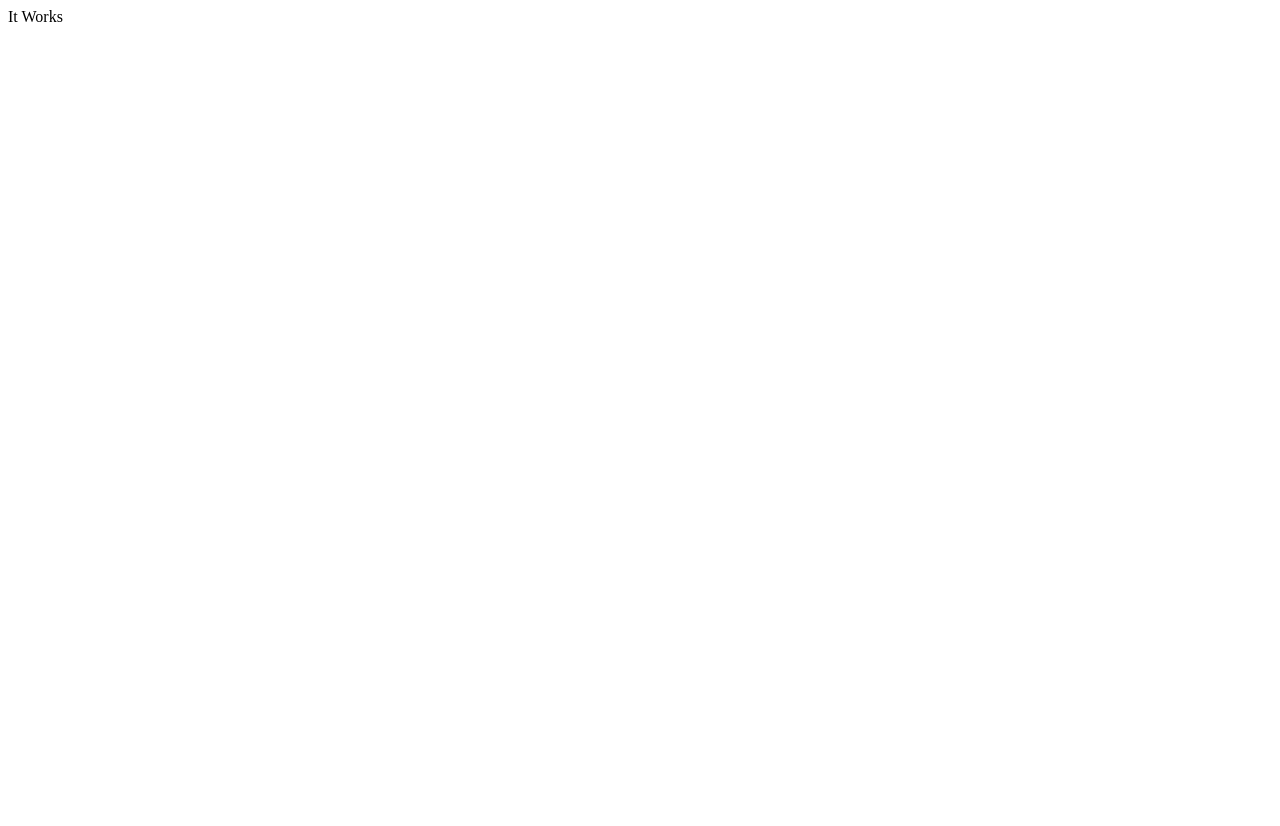
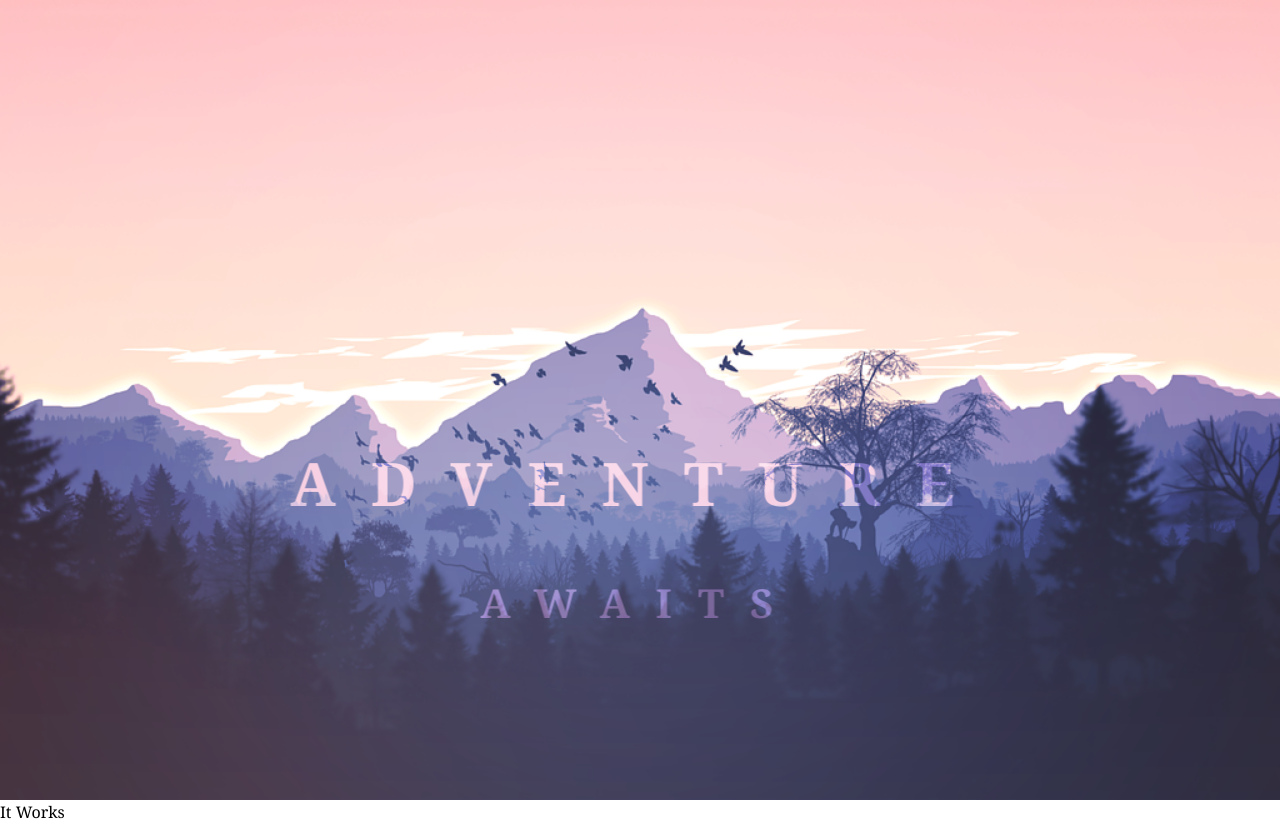
Before and after one commit to Krom121/Django-Travel, a Django app: page /about/ in a window 1280 px wide. Before the commit the page is almost empty. Before the commit the page ends 22 px from the top, so only its background shows below. Run offline with Django 3.2, Linux system fonts and the light colour scheme.

Commit message:
basetemp+html+css+floatgird+header

```diff
--- a/travel/pages/static/css/main.css
+++ b/travel/pages/static/css/main.css
@@ -0,0 +1,106 @@
+*,
+*::after,
+*::before {
+  margin: 0;
+  padding: 0;
+  box-sizing: inherit; }
+
+html {
+  font-size: 62.5%; }
+  @media (max-width: 75em) {
+    html {
+      font-size: 56.25%; } }
+  @media (max-width: 56.25em) {
+    html {
+      font-size: 50%; } }
+  @media (min-width: 112.5em) {
+    html {
+      font-size: 75%; } }
+
+body {
+  box-sizing: border-box;
+  overflow-x: hidden; }
+  @media (max-width: 56.25em) {
+    body {
+      padding: 0; } }
+
+body {
+  font-family: Georgia, 'Times New Roman', Times, serif;
+  font-weight: 400;
+  font-size: 1.6rem;
+  line-height: 1.6; }
+
+.heading-primary {
+  color: #f7cecf;
+  text-transform: uppercase;
+  backface-visibility: hidden;
+  margin-bottom: 5rem;
+  mix-blend-mode: difference; }
+  .heading-primary--main {
+    display: block;
+    font-size: 6rem;
+    letter-spacing: 3.5rem;
+    margin-bottom: 4rem;
+    animation: moveInLeft 2s ease-out; }
+  .heading-primary--sub {
+    display: block;
+    font-size: 4rem;
+    letter-spacing: 2.6rem;
+    animation: moveInRight 2s ease-out; }
+
+.text-box {
+  position: absolute;
+  top: 70%;
+  left: 50%;
+  transform: translate(-50%, -50%);
+  text-align: center;
+  mix-blend-mode: overlay;
+  outline: none; }
+
+.row {
+  max-width: 114rem;
+  margin: 0 auto; }
+  .row:not(:last-child) {
+    margin-bottom: 8rem; }
+    @media (max-width: 56.25em) {
+      .row:not(:last-child) {
+        margin-bottom: 6rem; } }
+  @media (max-width: 56.25em) {
+    .row {
+      max-width: 60rem;
+      padding: 0 3rem; } }
+  .row::after {
+    content: "";
+    display: table;
+    clear: both; }
+  .row [class^="col-"] {
+    float: left; }
+    .row [class^="col-"]:not(:last-child) {
+      margin-right: 6rem; }
+      @media (max-width: 56.25em) {
+        .row [class^="col-"]:not(:last-child) {
+          margin-right: 0;
+          margin-bottom: 6rem; } }
+    @media (max-width: 56.25em) {
+      .row [class^="col-"] {
+        width: 100% !important; } }
+  .row .col-1-of-2 {
+    width: calc((100% - 6rem)/ 2); }
+  .row .col-1-of-3 {
+    width: calc((100% - 2 * 6rem) / 3); }
+  .row .col-2-of-3 {
+    width: calc( 2 * ((100% - 2 * 6rem) / 3 ) + 6rem); }
+  .row .col-1-of-4 {
+    width: calc((100% - 3 * 6rem) / 4); }
+  .row .col-2-of-4 {
+    width: calc( 2 * ((100% - 3 * 6rem) / 4 ) + 6rem); }
+  .row .col-3-of-4 {
+    width: calc( 3 * ((100% - 2 * 6rem) / 3 ) + 2 * 6rem); }
+
+.header {
+  height: 100vh;
+  background-image: url(../img/mountains.png);
+  background-size: cover;
+  background-position: center; }
+
+/*# sourceMappingURL=main.css.map */
--- a/travel/pages/static/scss/abstract/_mixins.scss
+++ b/travel/pages/static/scss/abstract/_mixins.scss
@@ -0,0 +1,32 @@
+@mixin clearfix{
+    &::after{
+        content: "";
+        display: table;
+        clear: both;
+    }
+}
+
+@mixin abscenter {
+    position: absolute;
+    top: 50%;
+    left: 50%;
+    transform: translate(-50%, -50%);
+}
+
+@mixin respond($breakpoint) {
+    @if $breakpoint == phone {
+        @media (max-width: 37.5em) {@content};
+    }
+
+    @if $breakpoint == tab-port {
+        @media (max-width: 56.25em) {@content};
+    }
+
+    @if $breakpoint == tab-land {
+        @media (max-width: 75em) {@content};
+    }
+
+    @if $breakpoint == big-desktop {
+        @media (min-width: 112.5em) {@content};
+    }
+}
--- a/travel/pages/static/scss/abstract/_variables.scss
+++ b/travel/pages/static/scss/abstract/_variables.scss
@@ -0,0 +1,32 @@
+// main colors
+
+$color-primary-light:#778899;
+$color-primary-dark:#2F4F4F;
+
+// bg-colors
+
+$primary-bg-color:#D3D3D3;
+$secondary-bg-color:#DCDCDC;
+
+// font colors
+
+$primary-font-color: #eee;
+$secondary-font-color: #344;
+
+// font sizes
+
+$default-font-size: 1.6rem;
+
+// heading sizes
+
+$small-heading-font-size: 2rem;
+$medium-heading-font-size: 4rem;
+$large-heading-font-size: 6rem;
+
+// Grid
+
+$grid-width: 114rem;
+$gutter-vertical: 8rem;
+$gutter-horizontal: 6rem;
+
+$gutter-vertical-small: 6rem;
--- a/travel/pages/static/scss/base/_base.scss
+++ b/travel/pages/static/scss/base/_base.scss
@@ -0,0 +1,32 @@
+*,
+*::after,
+*::before{
+    margin: 0;
+    padding: 0;
+    box-sizing: inherit;
+}
+
+html{
+    font-size: 62.5%;
+
+    @include respond(tab-land){
+        font-size: 56.25%;
+    }
+
+    @include respond(tab-port){
+        font-size: 50%;
+    }
+
+    @include respond(big-desktop){
+        font-size: 75%;
+    }
+}
+
+body{
+   box-sizing: border-box;
+   overflow-x: hidden;
+
+   @include respond(tab-port){
+    padding: 0;
+    }
+}
--- a/travel/pages/static/scss/base/_typography.scss
+++ b/travel/pages/static/scss/base/_typography.scss
@@ -0,0 +1,42 @@
+body{
+  font-family: Georgia, 'Times New Roman', Times, serif;
+  font-weight: 400;
+  font-size: $default-font-size;
+  line-height: 1.6;
+
+}
+
+.heading-primary{
+    color: #f7cecf;
+    text-transform: uppercase;
+    backface-visibility: hidden;
+    margin-bottom: 5rem;
+    mix-blend-mode: difference;
+
+    &--main{
+        display: block;
+        font-size: 6rem;
+        letter-spacing: 3.5rem;
+        margin-bottom: 4rem;
+        animation: moveInLeft 2s ease-out;
+
+    }
+
+    &--sub{
+        display: block;
+        font-size: 4rem;
+        letter-spacing: 2.6rem;
+        animation: moveInRight 2s ease-out;
+
+    }
+  }
+
+  .text-box{
+    position: absolute;
+    top: 70%;
+    left: 50%;
+    transform: translate(-50%, -50%);
+    text-align: center;
+    mix-blend-mode: overlay;
+    outline: none;
+  }
--- a/travel/pages/static/scss/layoutss/_grid.scss
+++ b/travel/pages/static/scss/layoutss/_grid.scss
@@ -0,0 +1,62 @@
+.row{
+    max-width: $grid-width;
+    margin: 0 auto;
+
+    &:not(:last-child){
+        margin-bottom: $gutter-vertical;
+
+        @include respond(tab-port){
+            margin-bottom: $gutter-vertical-small;
+        }
+
+    }
+
+    @include respond(tab-port){
+        max-width: 60rem;
+        padding: 0 3rem;
+    }
+
+    @include clearfix;
+
+    [class^="col-"] {
+        float: left;
+
+        &:not(:last-child){
+            margin-right: $gutter-horizontal;
+
+            @include respond(tab-port){
+                margin-right: 0;
+                margin-bottom: $gutter-vertical-small;
+
+            }
+        }
+
+        @include respond(tab-port){
+            width: 100% !important;
+         }
+    }
+
+    .col-1-of-2{
+        width: calc((100% - #{$gutter-horizontal})/ 2);
+    }
+
+    .col-1-of-3{
+        width: calc((100% - 2 * #{$gutter-horizontal}) / 3);
+    }
+
+    .col-2-of-3{
+        width: calc( 2 * ((100% - 2 * #{$gutter-horizontal}) / 3 ) + #{$gutter-horizontal});
+    }
+
+    .col-1-of-4{
+        width: calc((100% - 3 * #{$gutter-horizontal}) / 4);
+    }
+
+    .col-2-of-4{
+        width: calc( 2 * ((100% - 3 * #{$gutter-horizontal}) / 4 ) + #{$gutter-horizontal});
+    }
+
+    .col-3-of-4{
+        width: calc( 3 * ((100% - 2 * #{$gutter-horizontal}) / 3 ) + 2 * #{$gutter-horizontal});
+    }
+}
--- a/travel/pages/static/scss/layoutss/_header.scss
+++ b/travel/pages/static/scss/layoutss/_header.scss
@@ -0,0 +1,6 @@
+.header {
+    height: 100vh;
+    background-image: url(../img/mountains.png);
+    background-size: cover;
+    background-position: center;
+   }
--- a/travel/pages/static/scss/main.scss
+++ b/travel/pages/static/scss/main.scss
@@ -10,7 +10,7 @@
 @import "layoutss/header";
 @import "layoutss/navbar";
 @import "layoutss/footer";
-@import "pagess/home";
+@import "pagess/landing";
 @import "pagess/about";
 @import "pagess/blog";
 @import "pagess/contact";
--- a/travel/pages/templates/base.html
+++ b/travel/pages/templates/base.html
@@ -1,15 +1,29 @@
+{% load static %}
 <!DOCTYPE html>
 <html lang="en">
 <head>
     <meta charset="UTF-8">
     <meta name="viewport" content="width=device-width, initial-scale=1.0">
     <meta http-equiv="X-UA-Compatible" content="ie=edge">
+    <link rel="stylesheet" href="{% static 'css/main.css' %}">
     <title>Whoosed.com</title>
 </head>
 <body>
+<header class="header">
 
+<div class="text-box">
+<h1 class="heading-primary">
+       <span class="heading-primary--main">Adventure</span>
+       <span class="heading-primary--sub">Awaits</span>
+    </h1>
+    </div>
+</header>
+    {% block header %}
+    {% endblock %}
+    <main>
     {% block content %}
 
     {% endblock %}
+    </main>
 </body>
 </html>
--- a/travel/pages/templates/index.html
+++ b/travel/pages/templates/index.html
@@ -1,5 +1,7 @@
 {% extends 'base.html' %}
 {% load static %}
+{% block header %}
+{% endblock %}
 {% block content %}
-It Works
+
 {% endblock %}
--- a/travel/travel/settings.py
+++ b/travel/travel/settings.py
@@ -109,8 +109,14 @@ USE_L10N = True
 
 USE_TZ = True
 
+STATIC_URL = '/static/'
 
+STATICFILES_DIRS = [
+    os.path.join(BASE_DIR, 'static'),
+]
 
+MEDIA_URL = '/media/'
+MEDIA_ROOT = os.path.join(BASE_DIR, 'media')
 
 try:
     from .local_settings import *
```
Also changed, not shown: 1 other file.
